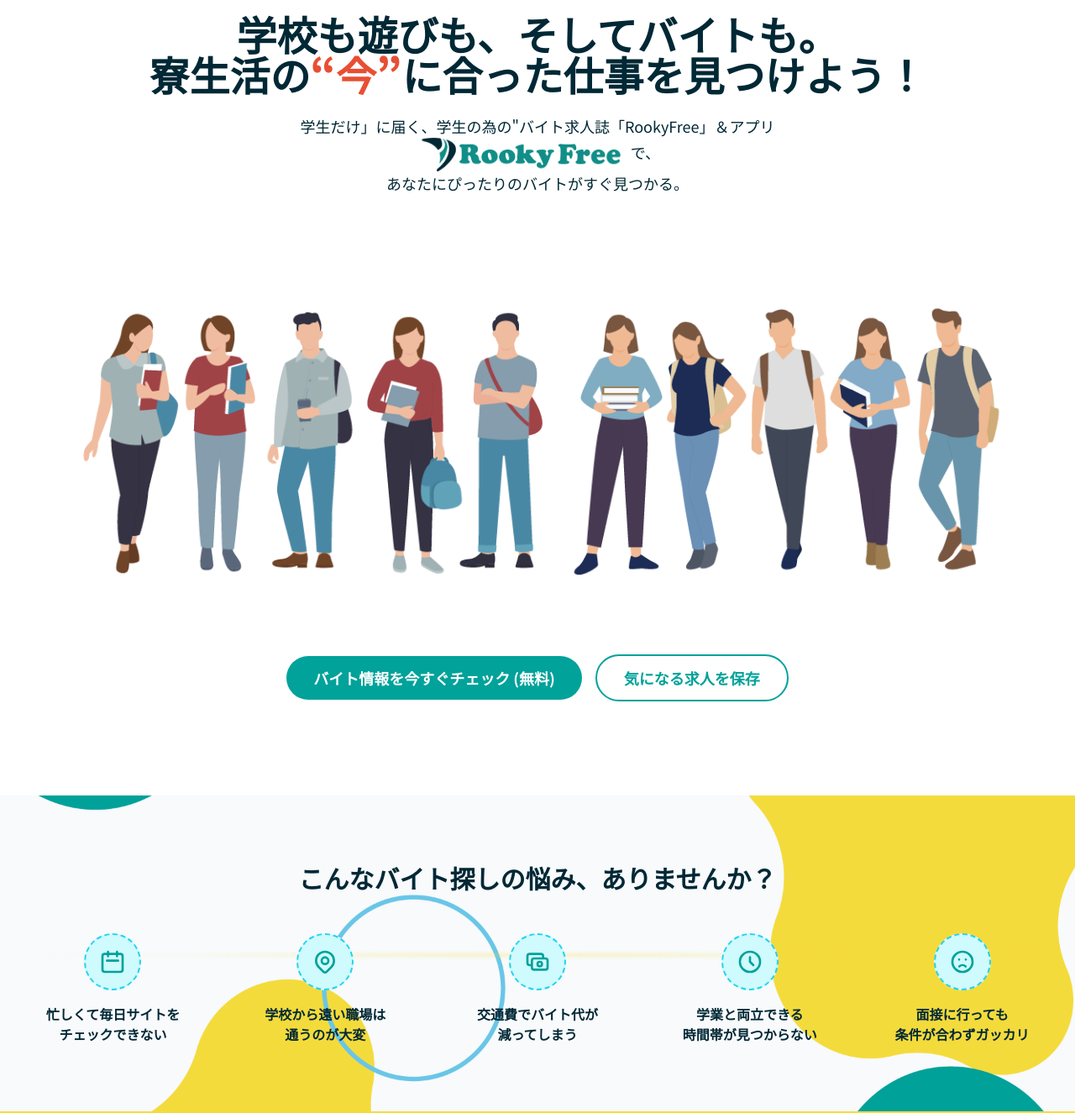
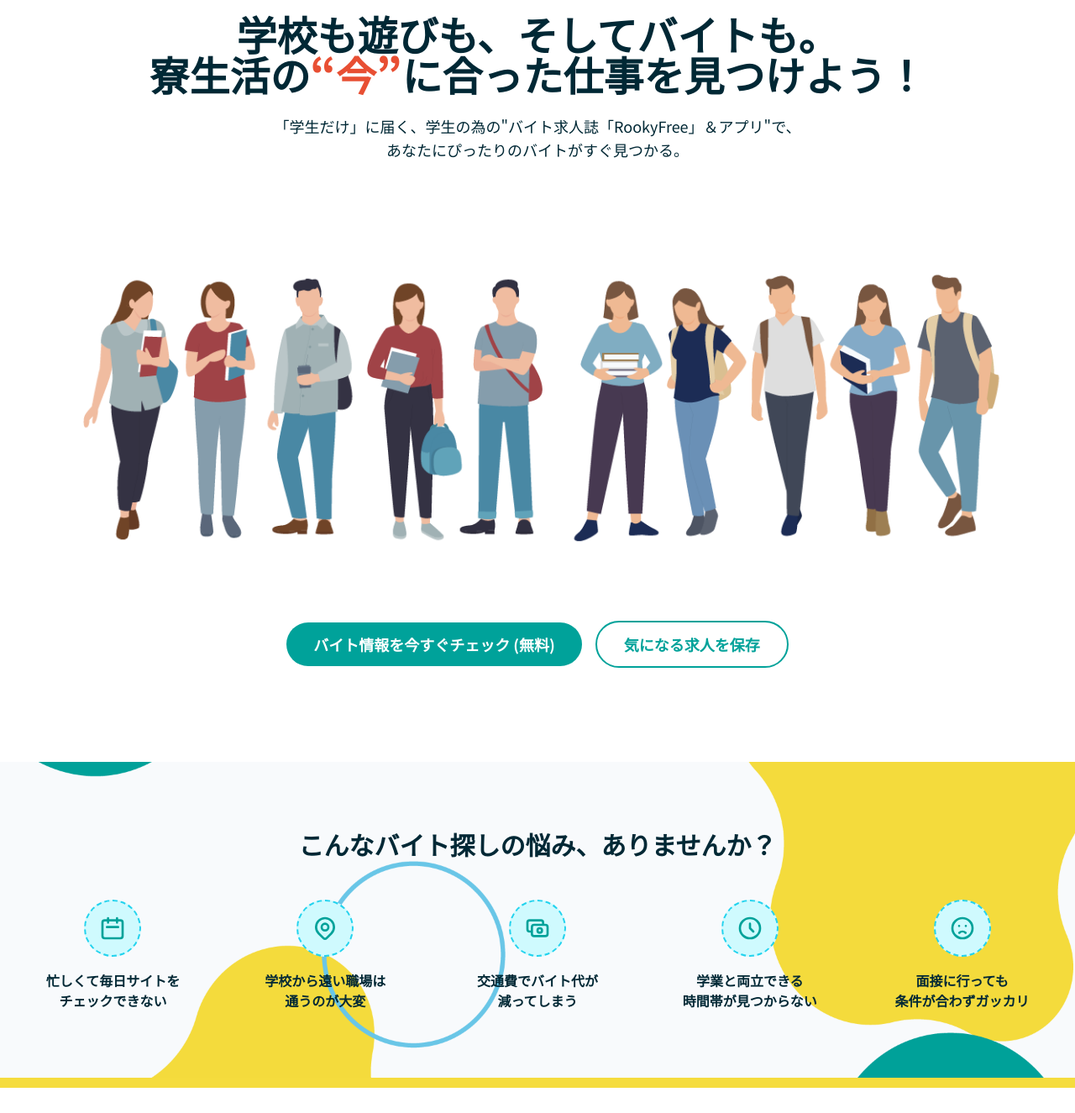
Before and after one commit to rookys-Movi/rookyfree_students, a plain HTML site: page index.html in a window 1280 px wide. Shown: the part 160-1485 px from the top of the page at 84% size. Drawn offline with nearby package versions, Linux system fonts and the light colour scheme.

Commit message:
edits text,lines

```diff
--- a/index.html
+++ b/index.html
@@ -52,7 +52,7 @@
                     学校も遊びも、そしてバイトも。<br>寮生活の<span class="text-custom-red">“今”</span>に合った仕事を見つけよう！
                 </h1>
                 <p class="mt-6 text-lg text-custom-navy max-w-3xl mx-auto" data-aos="fade-up" data-aos-delay="100">
-                    学生だけ」に届く、学生の為の"バイト求人誌「RookyFree」＆アプリ<img src="images/rookyfree_logo.png" alt="Rooky Free" class="inline-block align-middle h-8 md:h-10 mx-2" /> で、<br>あなたにぴったりのバイトがすぐ見つかる。
+                    「学生だけ」に届く、学生の為の"バイト求人誌「RookyFree」＆アプリ"で、<br>あなたにぴったりのバイトがすぐ見つかる。
                 </p>
                 <div class="mt-8" data-aos="fade-up" data-aos-delay="150">
                     <div class="bg-white flex items-center justify-center text-gray-500 rounded-lg w-full max-w-8xl mx-auto">
@@ -72,7 +72,7 @@
         </div>
         <div class="bottom-wrapper">
         <!-- Problem section -->
-        <section class="py-20 relative glow-divider">
+        <section class="py-20">
 
             <div class="container mx-auto px-6 text-center">
                 <h2 class="text-3xl font-bold mb-12 text-custom-navy" data-aos="fade-up">こんなバイト探しの悩み、ありませんか？</h2>
```
